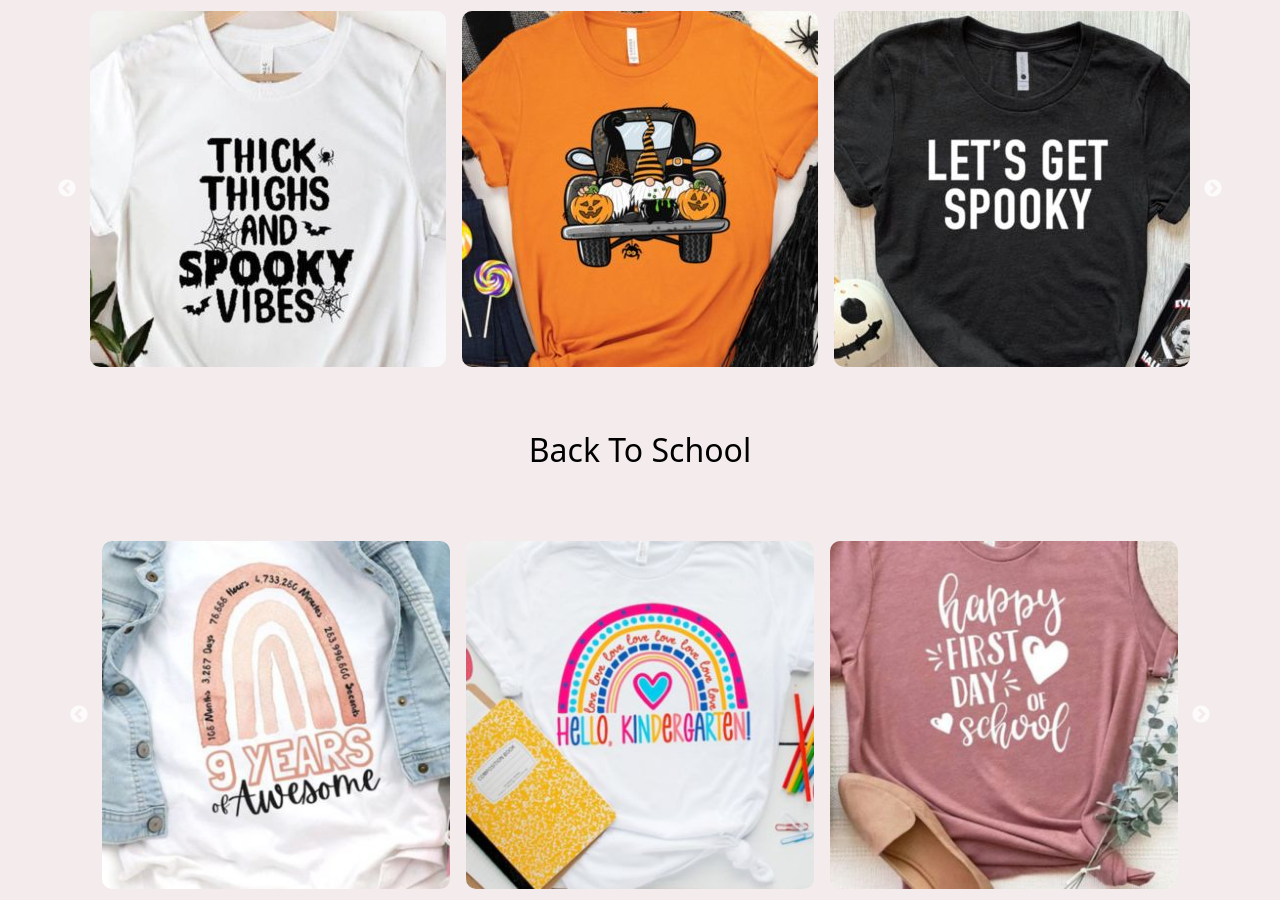
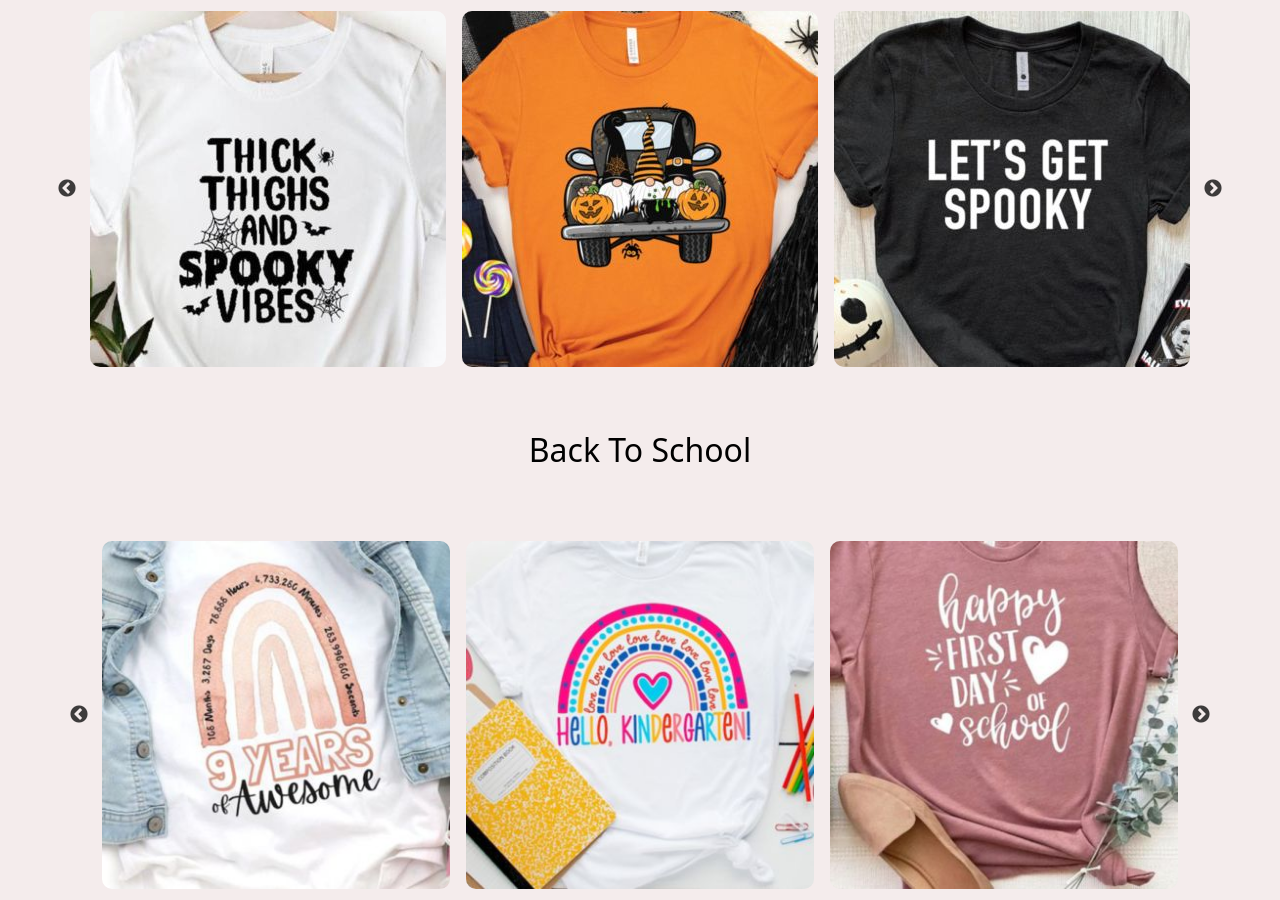
Before and after one commit to ZinebSamahri/samartsify, a plain HTML site: page index.html in a window 1280 px wide. Shown: the part 891-1791 px from the top of the page. Drawn offline with nearby package versions, Linux system fonts and the light colour scheme; files whose address does not match are found by name.

Commit message:
Update style.css

```diff
--- a/assets/css/style.css
+++ b/assets/css/style.css
@@ -35,7 +35,9 @@ body {
   width: 100%;
 }
 
-
+.slick-prev::before, .slick-next::before {
+  color: black !important;
+}
 
 h1,
 h3,
```
